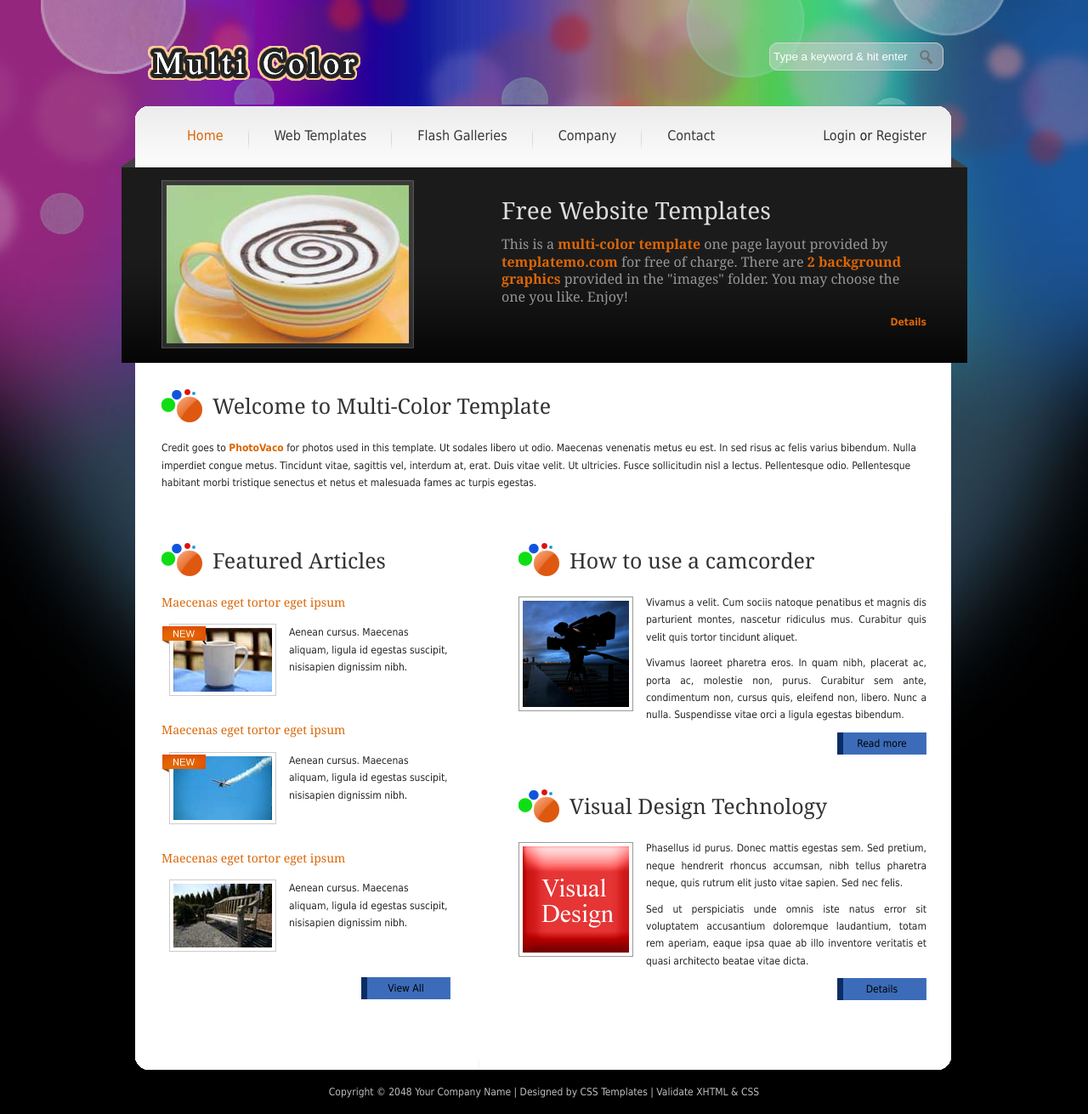
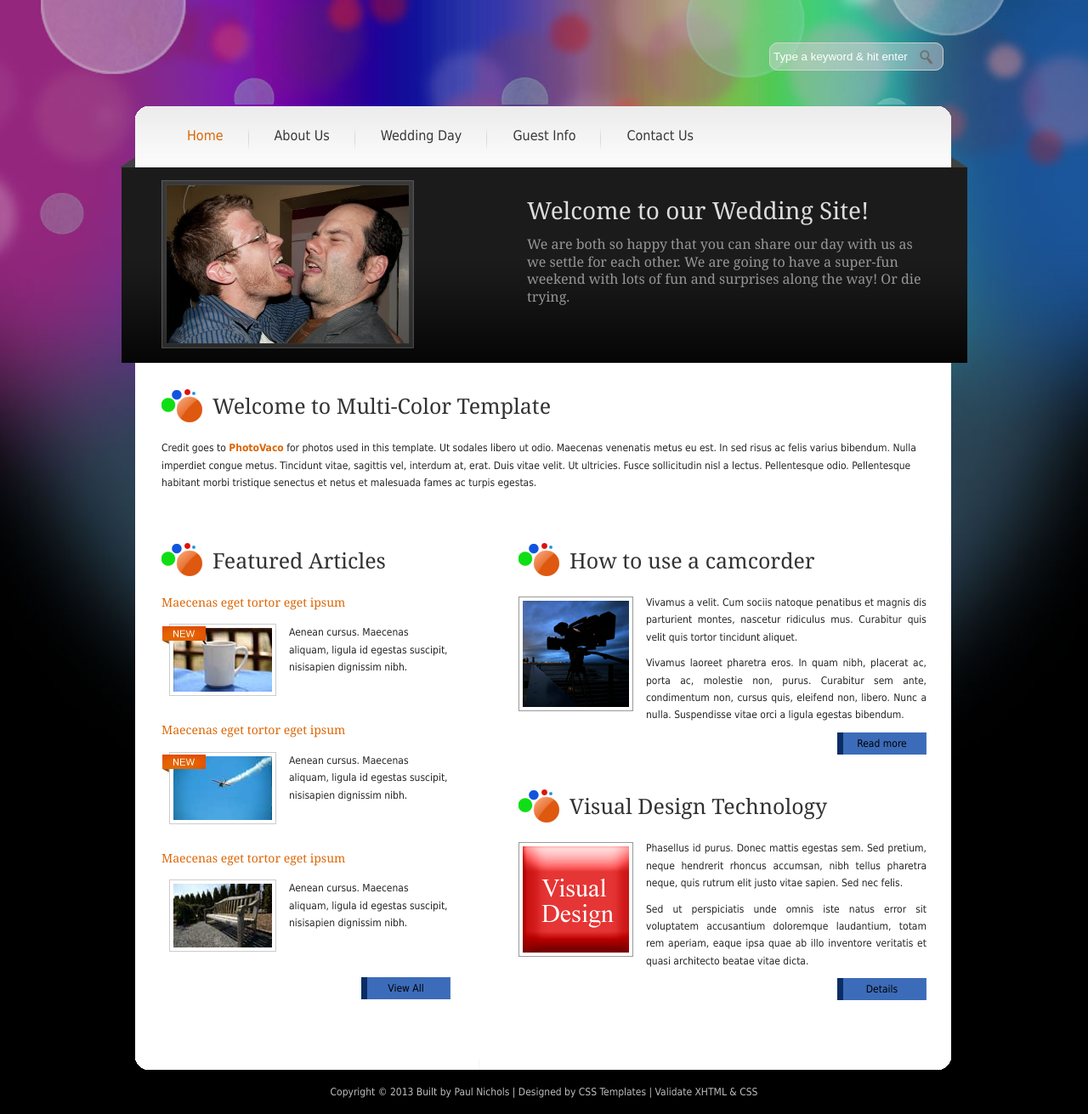
Before and after one commit to paulnicholsen27/wedding-website, a Django app: page / in a window 1280 px wide. Shown: the whole page at 85% size. Run offline with Django 3.2, Linux system fonts and the light colour scheme; parts of the project's set-up code (start-up, migrations or seed data) failed here and were passed over.

Commit message:
started including some pictures.

```diff
--- a/mainsite/static/templatemo_style.css
+++ b/mainsite/static/templatemo_style.css
@@ -68,13 +68,18 @@ a.more:hover { text-decoration: none; color: #fff; }
 }
 
 #site_title h1 {
+	display: block;
+	height: 50px;
 	margin: 0;
 	padding: 0;
+	font-size: 40px;
+	color: #d07f0b;
+	font-weight: normal;
+
 }
 
 #site_title h1 a {
 	display: block;
-	background: url(images/templatemo_logo.png) no-repeat;
 	width: 255px;
 	height: 50px;
 	margin: 0;
@@ -180,7 +185,7 @@ a.more:hover { text-decoration: none; color: #fff; }
 
 #m_right {
 	float: right;
-	width: 500px;
+	width: 470px;
 	padding-top: 20px;
 }
 
--- a/mainsite/templates/base.html
+++ b/mainsite/templates/base.html
@@ -3,10 +3,10 @@
 <html xmlns="http://www.w3.org/1999/xhtml">
 <head>
 <meta http-equiv="Content-Type" content="text/html; charset=utf-8" />
-<title>Multi Color Template</title>
-<meta name="keywords" content="free css layout, Multi Color Template, HTML page" />
-<meta name="description" content="Multi Color - free CSS template provided by templatemo.com for everyone." />
-<link href="static/templatemo_style.css" rel="stylesheet" type="text/css" />
+<title>Jason and Paul's Wedding</title>
+<meta name="keywords" content="Paul, Nichols, Jason, Olsen, Nicholsen, Wedding," />
+<meta name="description" content="Personal website for the Nicholsen big gay wedding" />
+<link href="/static/templatemo_style.css" rel="stylesheet" type="text/css" />
 
 <script language="javascript" type="text/javascript">
 function clearText(field)
@@ -23,9 +23,6 @@ function clearText(field)
 
     <div id="templatemo_header">
 
-        <div id="site_title">
-            <h1><a href="http://www.templatemo.com" target="_parent">Free CSS Template</a></h1>
-        </div> <!-- end of site_title -->
 
         <div id="search_box">
             <form action="#" method="get">
@@ -40,28 +37,27 @@ function clearText(field)
 
     <ul>
           <li><a href="#" class="current">Home</a></li>
-          <li><a href="http://www.templatemo.com/page/1" target="_parent">Web Templates</a></li>
-          <li><a href="http://www.flashmo.com/page/1" target="_parent">Flash Galleries</a></li>
-          <li><a href="#">Company</a></li>
-          <li><a href="#" class="last">Contact</a></li>
+          <li><a href="http://www.templatemo.com/page/1" target="_parent">About Us</a></li>
+          <li><a href="http://www.flashmo.com/page/1" target="_parent">Wedding Day</a></li>
+          <li><a href="#">Guest Info</a></li>
+          <li><a href="#" class="last">Contact Us</a></li>
     </ul>
 
-        <div id="login">
+<!--         <div id="login">
             <a href="#">Login</a> or <a href="#">Register</a>
-        </div>
+        </div> -->
 
         <div class="cleaner"></div>
 
     </div> <!-- end of templatemo_menu -->
-
+    {% block content %}
     <div id="templatemo_middle">
 
-    	<div id="middle_img"><img class="middle_img" src="static/images/templatemo_image_03.jpg" alt="image" /><span></span></div>
+    	<div id="middle_img"><img class="middle_img" src="static/images/paul_licking_jason.jpg" alt="image" /><span></span></div>
 
         <div id="m_right">
-	        <h1>Free Website Templates</h1>
-            <p>This is a <a href="http://www.templatemo.com/page/1" target="_parent">multi-color template</a> one page layout provided by <a href="http://www.templatemo.com" target="_parent">templatemo.com</a> for free of charge. There are <a href="http://www.templatemo.com/page/2" target="_parent">2 background graphics</a> provided in the &quot;images&quot; folder. You may choose the one you like. Enjoy!</p>
-          	<a href="#" class="float_r">Details</a>
+	        <h1>Welcome to our Wedding Site!</h1>
+            <p>We are both so happy that you can share our day with us as we settle for each other.  We are going to have a super-fun weekend with lots of fun and surprises along the way!   Or die trying.</p>
 		</div>
 
     </div>
@@ -121,10 +117,10 @@ function clearText(field)
     	<div class="cleaner"></div>
     </div>
     <div id="templatemo_content_bottom"></div>
-
+    {% endblock %}
      <div id="templatemo_footer">
 
-        Copyright © 2048 <a href="#">Your Company Name</a> |
+        Copyright © 2013 <a href="https://github.com/pnichols104">Built by Paul Nichols</a> |
         Designed by <a href="http://www.templatemo.com/page/1" target="_parent">CSS Templates</a> |
         Validate <a href="http://validator.w3.org/check?uri=referer">XHTML</a> &amp;
         		 <a href="http://jigsaw.w3.org/css-validator/check/referer">CSS</a>
--- a/mainsite/views.py
+++ b/mainsite/views.py
@@ -1,5 +1,8 @@
 from django.template import loader, RequestContext
 from django.shortcuts import redirect, render_to_response
 
-def landing(request):
-	return render_to_response("landing.html", {}, RequestContext(request))
+def base(request):
+	return render_to_response("base.html", {}, RequestContext(request))
+
+def quiz(request):
+	return render_to_response("quiz.html", {}, RequestContext(request))
--- a/wedding/urls.py
+++ b/wedding/urls.py
@@ -9,7 +9,8 @@ urlpatterns = patterns('',
     # url(r'^$', 'wedding.views.home', name='home'),
     # url(r'^wedding/', include('wedding.foo.urls')),
 
-    url(r'^$', 'mainsite.views.landing', name='landing')
+    url(r'^$', 'mainsite.views.base', name='base'),
+    url(r'^quiz/$', 'mainsite.views.quiz', name='quiz'),
     # Uncomment the admin/doc line below to enable admin documentation:
     # url(r'^admin/doc/', include('django.contrib.admindocs.urls')),
 
```
Also changed, not shown: mainsite/templates/quiz.html (added, +24 -0 lines), README.md, mainsite/static/images/paul_and_jason_fire_island_ferry.jpg (added), mainsite/static/images/paul_licking_jason.jpg (added).
